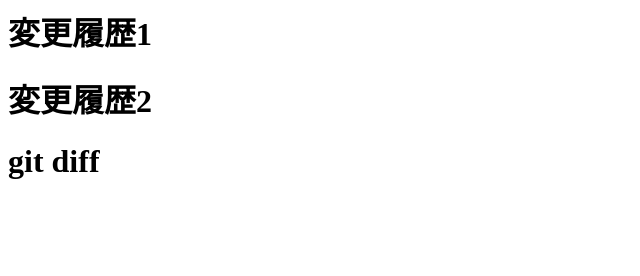
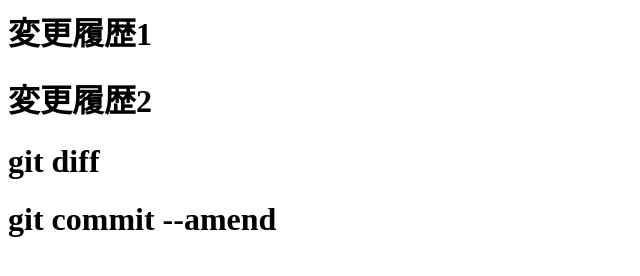
Before and after one commit to ShuehiKoyangi/git_tutorial, a plain HTML site: page practice/index.html in a window 1280 px wide. Shown: the whole page, without its empty margins (0-640 px from the left). Drawn offline with Linux system fonts and the light colour scheme.

Commit message:
git commit

```diff
--- a/practice/index.html
+++ b/practice/index.html
@@ -1,3 +1,4 @@
 <h1>変更履歴1</h1>
 <h1>変更履歴2</h1>
 <h1>git diff</h1>
+<h1>git commit --amend</h1>
```
